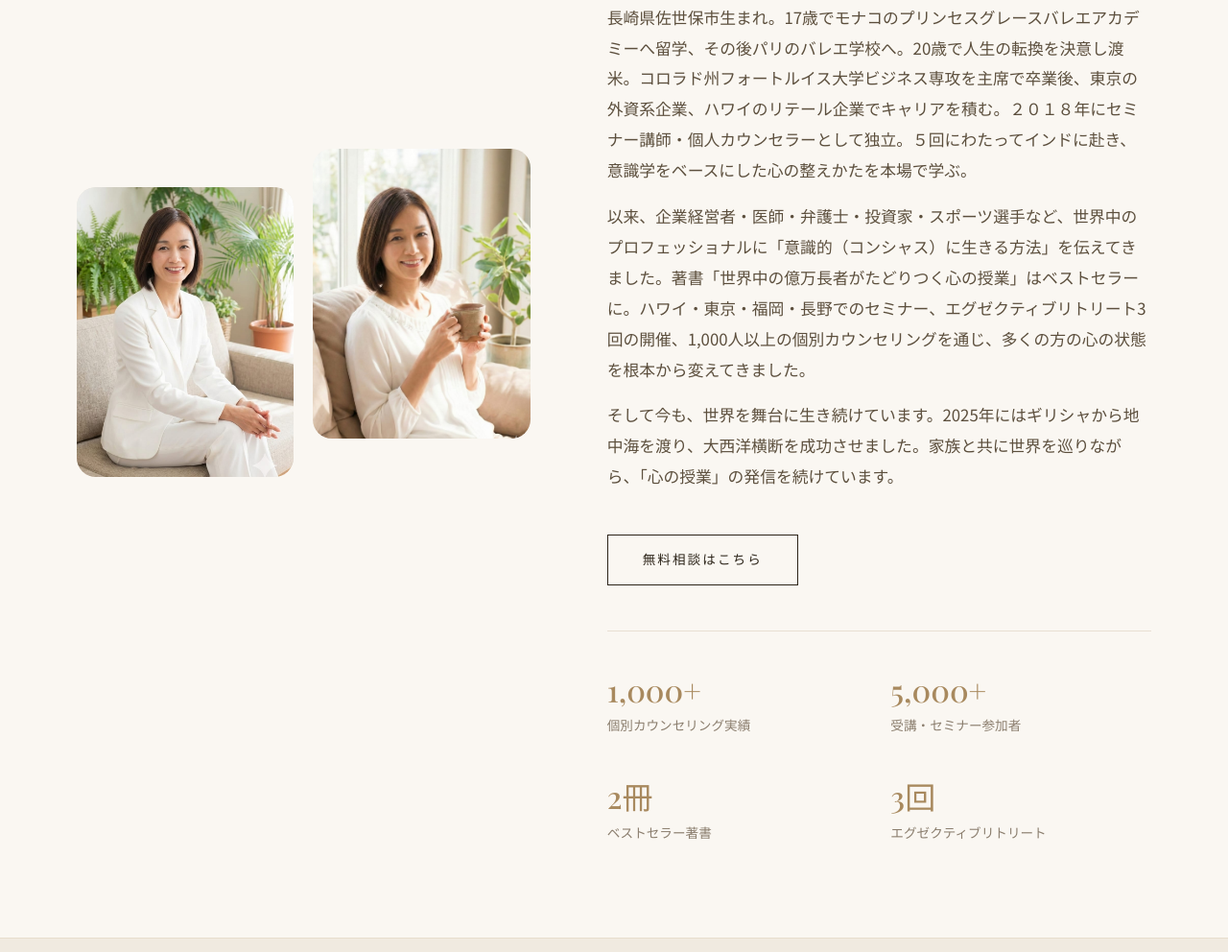
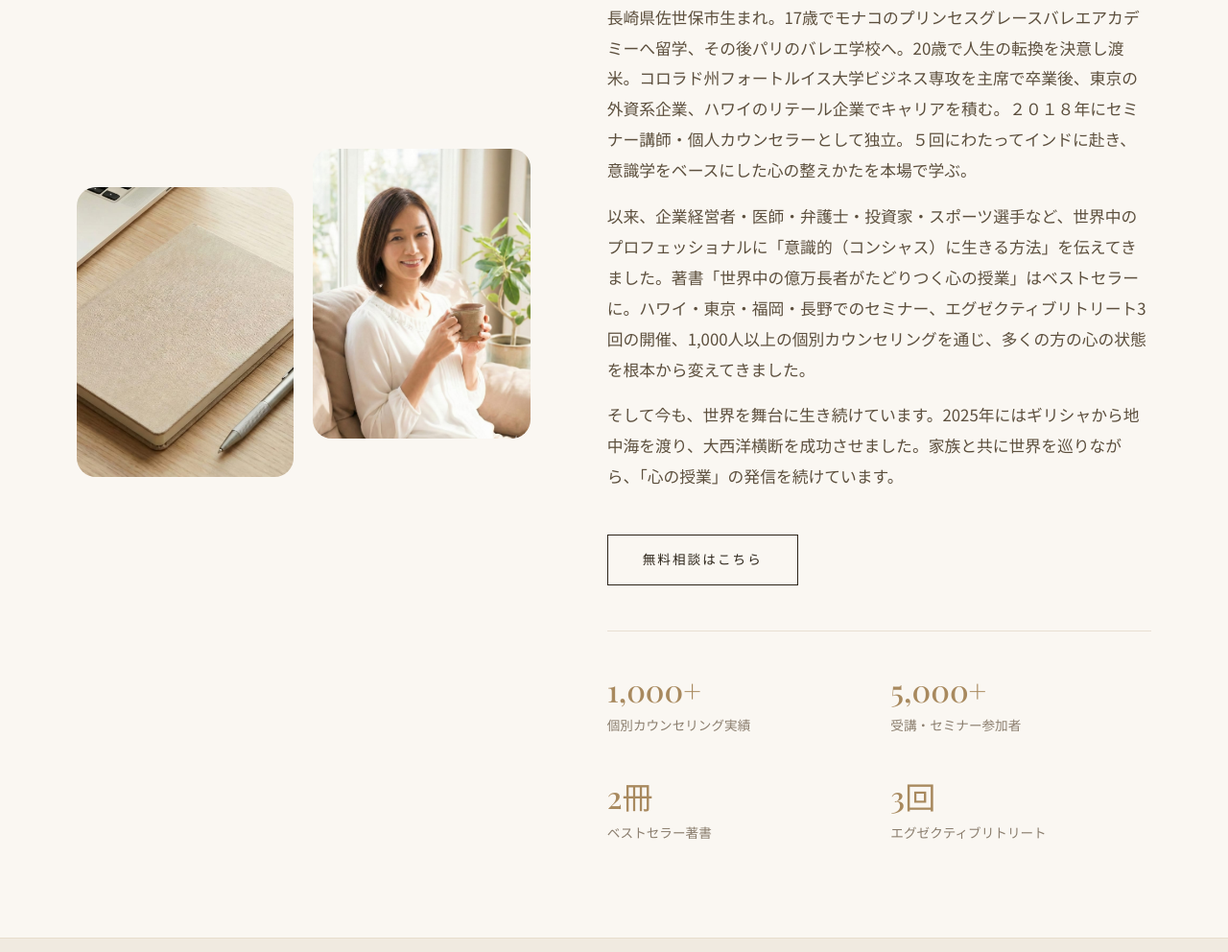
Before and after one commit to overlordforthew/NamiBarden, a plain HTML site: page public/index.html in a window 1280 px wide. Shown: the part 1144-2136 px from the top of the page at 96% size. Drawn offline with nearby package versions, Linux system fonts and the light colour scheme; no server answers; a web font is replaced by a local one.

Commit message:
Ai Chan: update public/index.html

```diff
--- a/public/index.html
+++ b/public/index.html
@@ -1351,7 +1351,7 @@ html[lang="en"] div[data-lang="en"].media-item { display: block; }
   <div class="container">
     <div class="about-images reveal">
       <div class="about-img">
-        <img src="/images/nami-white-blazer.jpg" alt="Nami Barden — コーチ" loading="lazy">
+        <img src="/images/nami-notebook.jpg" alt="Nami Barden — コーチ" loading="lazy" style="object-position: center;">
       </div>
       <div class="about-img">
         <img src="/images/nami-window.jpg" alt="Nami Barden — くつろぎのひととき" loading="lazy">
```
